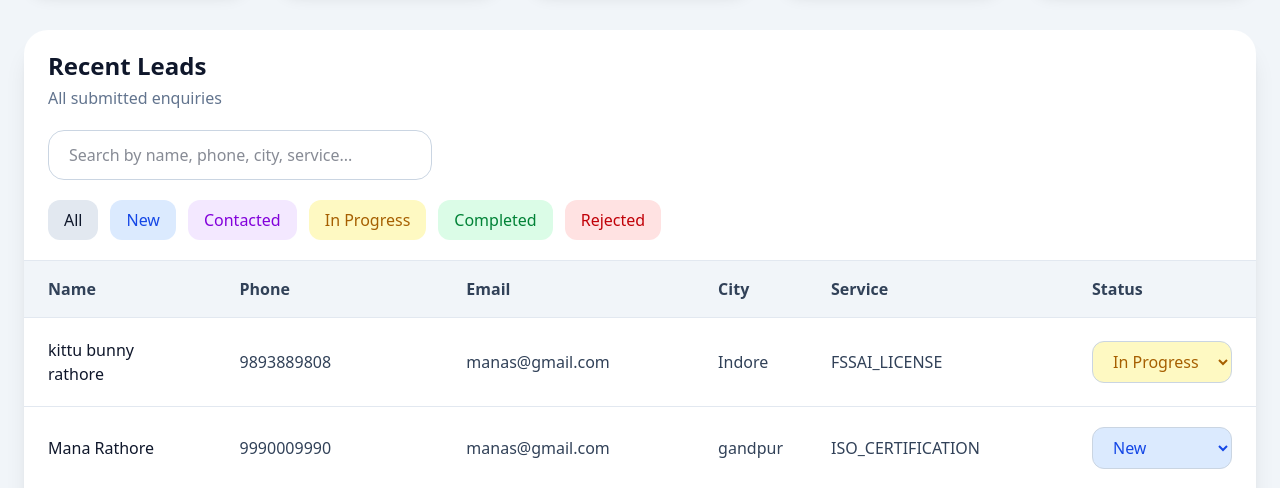
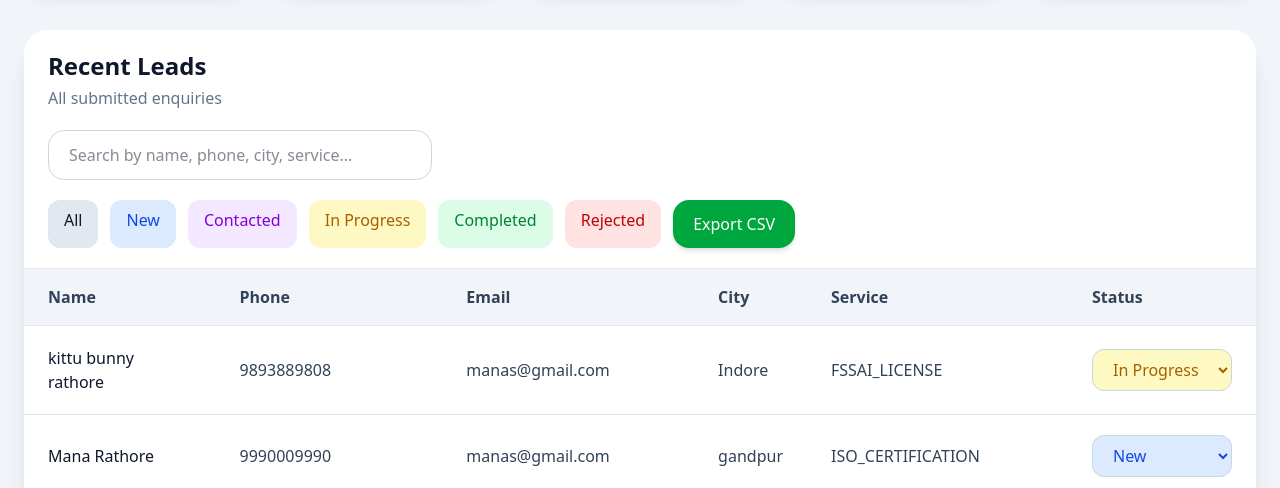
Before and after one commit to ManasRathore15/crm-management-project, a Django app: page /dashboard/ in a window 1280 px wide. Shown: the part 267-755 px from the top of the page. Run offline with Django 5.2, Linux system fonts and the light colour scheme; a user stored in the database is signed in; data comes from the database, SQL or seed files in the repository; some libraries are stand-ins or nearby versions.

Commit message:
Added CSV export feature for CRM leads

```diff
--- a/leads/templates/dashboard.html
+++ b/leads/templates/dashboard.html
@@ -219,6 +219,13 @@ Dashboard
                         Rejected
 
                     </a>
+
+                    <a href="/export-csv/"
+                    class="inline-flex items-center justify-center px-5 py-3 bg-green-600 hover:bg-green-700 text-white rounded-2xl font-medium transition shadow-md w-fit">
+
+                    Export CSV
+
+</a>
 
                 </div>
 
--- a/leads/urls.py
+++ b/leads/urls.py
@@ -1,6 +1,6 @@
 from django.urls import path
 
-from .views import home, login_view, dashboard_view, logout_view, update_status
+from .views import home, login_view, dashboard_view, logout_view, update_status, export_csv
 
 
 
@@ -11,5 +11,6 @@ urlpatterns = [
     path('dashboard/', dashboard_view, name='dashboard'),
     path('logout/', logout_view, name='logout'),
     path('update-status/<int:lead_id>/', update_status, name='update_status'),
+    path('export-csv/',export_csv, name='export_csv'),
 
 ]
--- a/leads/views.py
+++ b/leads/views.py
@@ -10,6 +10,8 @@ from django.contrib.auth import (
 
 from django.contrib.auth.decorators import login_required
 
+import csv
+from django.http import HttpResponse
 from django.db.models import Q
 from django.core.paginator import Paginator
 
@@ -348,3 +350,40 @@ def logout_view(request):
     logout(request)
 
     return redirect('/login/')
+
+
+
+@login_required(login_url='/login/')
+def export_csv(request):
+
+    response = HttpResponse(content_type = 'text/csv')
+
+    response['Content-Disposition'] = 'attachment ; filename= "leads.csv"'
+
+    writer = csv.writer(response)
+
+    writer.writerow([
+        'Name',
+        'Phone',
+        'Email',
+        'City',
+        'Service',
+        'Status',
+        'Created_at',
+    ])
+
+
+    leads = Lead.objects.all().order_by('-created_at')
+
+    for lead in leads:
+        writer.writerow([
+            lead.name,
+            lead.phone,
+            lead.email,
+            lead.city,
+            lead.service,
+            lead.status,
+            lead.created_at
+        ])
+
+    return response
--- a/theme/static/css/dist/styles.css
+++ b/theme/static/css/dist/styles.css
@@ -303,6 +303,9 @@
   .grid {
     display: grid;
   }
+  .inline-flex {
+    display: inline-flex;
+  }
   .h-14 {
     height: calc(var(--spacing) * 14);
   }
@@ -314,6 +317,9 @@
   }
   .w-14 {
     width: calc(var(--spacing) * 14);
+  }
+  .w-fit {
+    width: fit-content;
   }
   .w-full {
     width: 100%;
@@ -427,6 +433,9 @@
   }
   .bg-green-100 {
     background-color: var(--color-green-100);
+  }
+  .bg-green-600 {
+    background-color: var(--color-green-600);
   }
   .bg-purple-100 {
     background-color: var(--color-purple-100);
@@ -673,6 +682,13 @@
     &:hover {
       @media (hover: hover) {
         background-color: var(--color-green-200);
+      }
+    }
+  }
+  .hover\:bg-green-700 {
+    &:hover {
+      @media (hover: hover) {
+        background-color: var(--color-green-700);
       }
     }
   }
```
